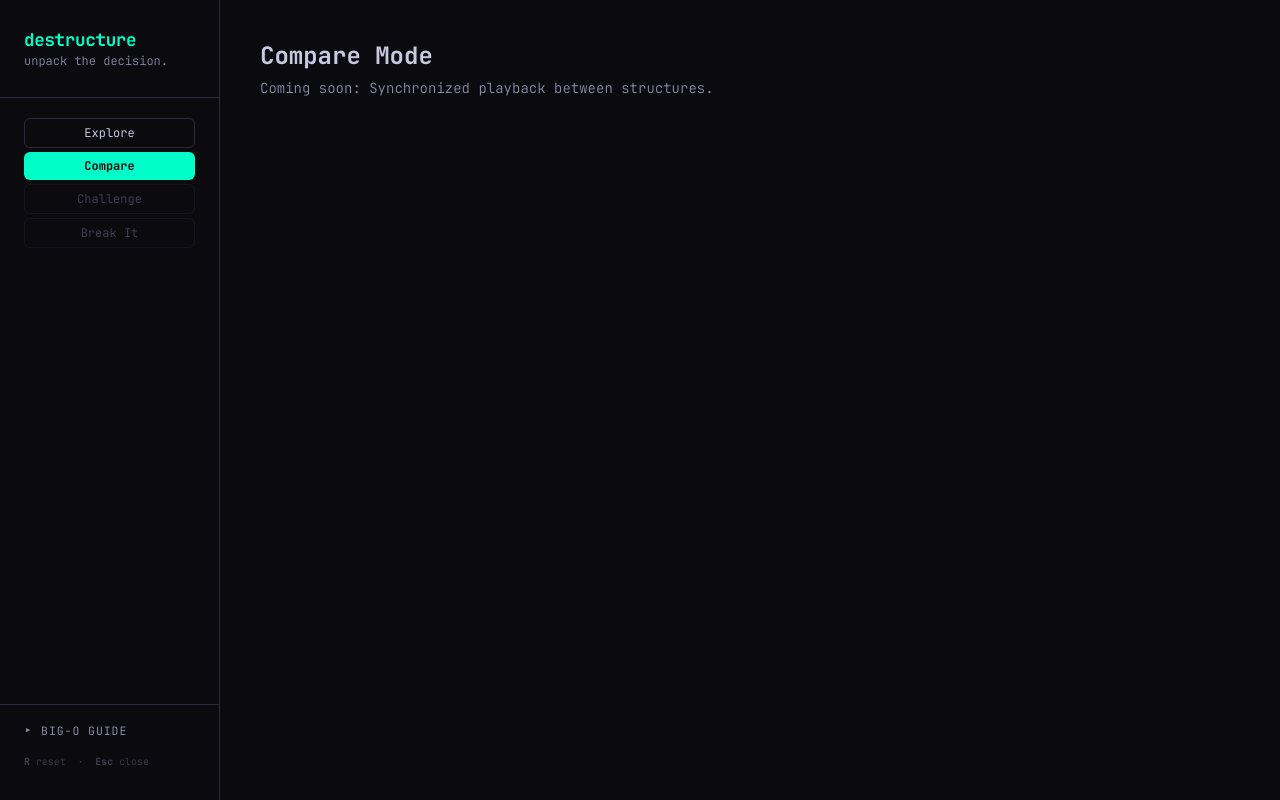
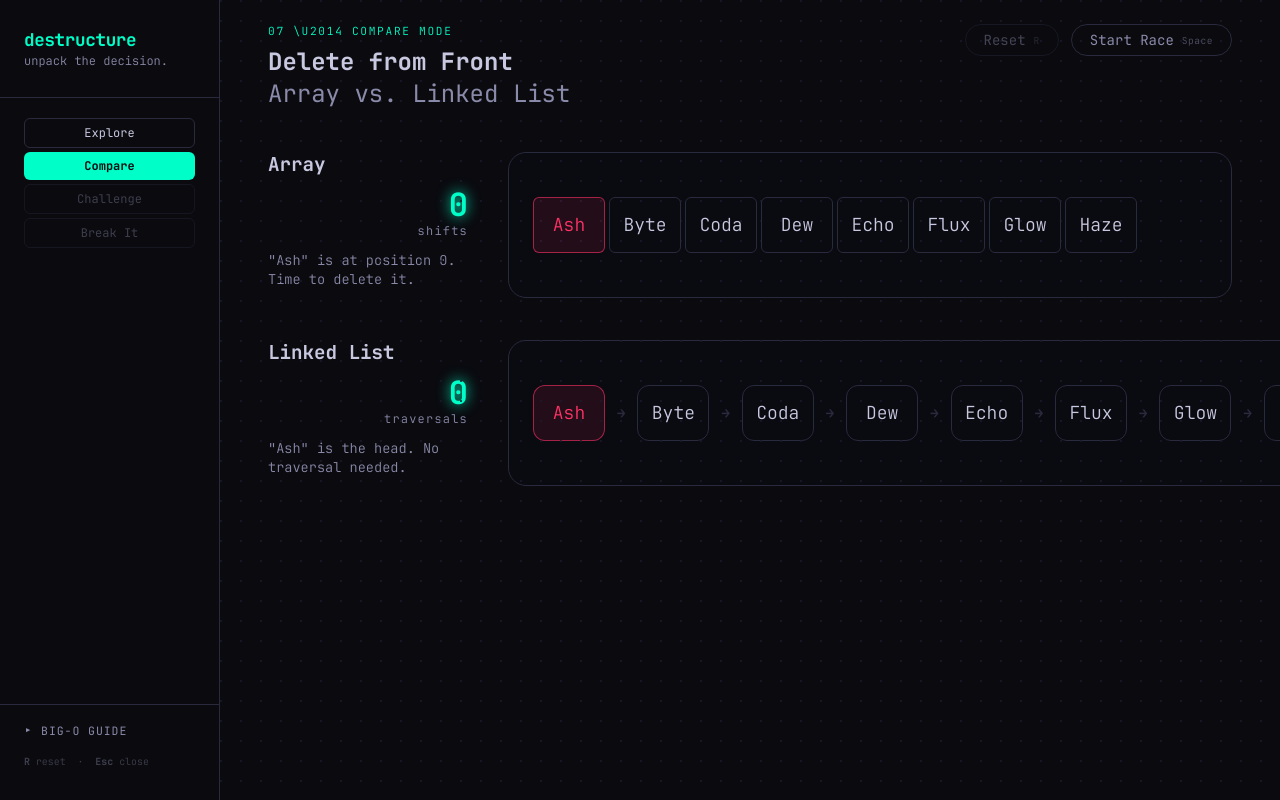
Before and after one commit to adamsantoyo/destructure, a React (Vite) app: page / in a window 1280 px wide. Both pictures are taken after a click on the button "Compare". Built offline with nearby package versions, Linux system fonts and the light colour scheme.

Commit message:
feat: implement CompareScene side-by-side array vs linked-list

```diff
--- a/src/modes/compare/CompareScene.jsx
+++ b/src/modes/compare/CompareScene.jsx
@@ -1,8 +1,237 @@
-export default function CompareScene() {
+import { useState, useEffect, useMemo, useRef, useCallback } from 'react'
+import { motion, AnimatePresence } from 'framer-motion' // eslint-disable-line no-unused-vars
+import Grid from '../../components/Grid'
+import CtrlButton from '../../components/CtrlButton'
+import Counter from '../../components/Counter'
+import { deleteFirst as arrayDeleteFirst } from '../../structures/array'
+import { deleteFirst as listDeleteFirst } from '../../structures/linkedList'
+
+const INITIAL_DATA = ['Ash', 'Byte', 'Coda', 'Dew', 'Echo', 'Flux', 'Glow', 'Haze']
+
+/* ── Generic Renderers ── */
+
+function ArrayRow({ items, step }) {
   return (
-    <div style={{ display: 'flex', flexDirection: 'column', height: '100%', padding: '40px' }}>
-      <div style={{ fontSize: '1.5rem', fontWeight: 700, color: 'var(--text)' }}>Compare Mode</div>
-      <div style={{ color: 'var(--text-dim)', marginTop: 8 }}>Coming soon: Synchronized playback between structures.</div>
+    <div style={{ display: 'flex', gap: 4, padding: '20px 0', minHeight: 80, position: 'relative' }}>
+      <AnimatePresence mode="popLayout">
+        {items.map((val, idx) => {
+          if (val === null) return (
+             <div key={`empty-${idx}`} style={{ width: 'var(--cell-w)', height: 'var(--cell-h)', border: '1px dashed var(--border)', borderRadius: 'var(--radius-sm)', opacity: 0.2 }} />
+          )
+
+          let isHighlighted = false
+          let isDanger = false
+
+          if (step) {
+             if (step.type === 'highlight' && step.index === idx) isDanger = true
+             if ((step.type === 'remove' && step.index === idx)) isDanger = true
+             if (step.type === 'shift' && step.fromIndex === idx) isHighlighted = true
+             if (step.type === 'shift' && step.toIndex === idx) { isHighlighted = true; isDanger = true; }
+          }
+
+          let cellBorder = isDanger ? 'rgba(255,51,102,0.6)' : isHighlighted ? 'rgba(0,255,200,0.6)' : 'var(--border)'
+          let cellColor = isDanger ? 'var(--danger)' : isHighlighted ? 'var(--accent)' : 'var(--text)'
+          let cellBg = isDanger ? 'rgba(255,51,102,0.1)' : isHighlighted ? 'rgba(0,255,200,0.1)' : 'transparent'
+
+          return (
+            <motion.div
+              layout
+              key={val}
+              initial={{ opacity: 0, scale: 0.8 }}
+              animate={{ opacity: 1, scale: 1, border: `1px solid ${cellBorder}`, color: cellColor, background: cellBg }}
+              exit={{ opacity: 0, scale: 0.6, y: -20 }}
+              style={{
+                width: 'var(--cell-w)', height: 'var(--cell-h)',
+                borderRadius: 'var(--radius-sm)',
+                display: 'flex', alignItems: 'center', justifyContent: 'center',
+                fontSize: 'var(--size-base)',
+              }}
+            >
+              {val}
+            </motion.div>
+          )
+        })}
+      </AnimatePresence>
     </div>
   )
 }
+
+function ListRow({ items, step }) {
+  return (
+    <div style={{ display: 'flex', alignItems: 'center', gap: 12, padding: '20px 0', minHeight: 80 }}>
+      <AnimatePresence mode="popLayout">
+        {items.map((val, idx) => {
+          if (val === null) return null
+
+          let isDanger = step && (step.type === 'highlight' || step.type === 'remove') && step.index === idx
+          let isRelink = step && step.type === 'relink' && idx === 0
+
+          let cellBorder = isDanger ? 'rgba(255,51,102,0.6)' : isRelink ? 'rgba(0,255,200,0.6)' : 'var(--border)'
+          let cellColor = isDanger ? 'var(--danger)' : isRelink ? 'var(--accent)' : 'var(--text)'
+          let cellBg = isDanger ? 'rgba(255,51,102,0.1)' : isRelink ? 'rgba(0,255,200,0.1)' : 'transparent'
+
+          return (
+            <div key={val} style={{ display: 'flex', alignItems: 'center', gap: 12 }}>
+              <motion.div
+                layout
+                initial={{ opacity: 0, scale: 0.8 }}
+                animate={{ opacity: 1, scale: 1, border: `1px solid ${cellBorder}`, color: cellColor, background: cellBg }}
+                exit={{ opacity: 0, scale: 0.6, y: -20 }}
+                style={{
+                  width: 'var(--cell-w)', height: 'var(--cell-h)',
+                  borderRadius: 'var(--radius-md)',
+                  display: 'flex', alignItems: 'center', justifyContent: 'center',
+                  fontSize: 'var(--size-base)',
+                }}
+              >
+                {val}
+              </motion.div>
+              {idx < items.length - 1 && (
+                <div style={{ color: isRelink ? 'var(--accent)' : 'var(--border)', fontWeight: 700 }}>→</div>
+              )}
+            </div>
+          )
+        })}
+      </AnimatePresence>
+    </div>
+  )
+}
+
+/* ── State Reducers for playback ── */
+
+function applyArrayStep(list, step) {
+  let next = [...list]
+  if (step.type === 'remove') {
+    next[step.index] = null
+  } else if (step.type === 'shift') {
+    next[step.toIndex] = next[step.fromIndex]
+    next[step.fromIndex] = null
+  }
+  if (step.type === 'done') {
+     next = next.filter(x => x !== null)
+  }
+  return next
+}
+
+function applyListStep(list, step) {
+  let next = [...list]
+  if (step.type === 'remove') {
+     next.splice(step.index, 1)
+  }
+  return next
+}
+
+
+export default function CompareScene() {
+  const arraySteps = useMemo(() => arrayDeleteFirst([...INITIAL_DATA]), [])
+  const listSteps = useMemo(() => listDeleteFirst([...INITIAL_DATA]), [])
+
+  const [stepIdx, setStepIdx] = useState(0)
+  const [isPlaying, setIsPlaying] = useState(false)
+
+  const timerRef = useRef(null)
+
+  const maxSteps = Math.max(arraySteps.length, listSteps.length)
+
+  // Derive UI state perfectly from the step index
+  const arrayState = useMemo(() => {
+    return arraySteps.slice(0, stepIdx).reduce(applyArrayStep, [...INITIAL_DATA])
+  }, [arraySteps, stepIdx])
+
+  const listState = useMemo(() => {
+    return listSteps.slice(0, stepIdx).reduce(applyListStep, [...INITIAL_DATA])
+  }, [listSteps, stepIdx])
+
+  const advanceStep = useCallback(() => {
+    setStepIdx(prev => {
+      const next = prev + 1
+      if (next >= maxSteps) {
+        setTimeout(() => setIsPlaying(false), 0)
+        return maxSteps
+      }
+      return next
+    })
+  }, [maxSteps])
+
+  useEffect(() => {
+    if (isPlaying) {
+      if (stepIdx >= maxSteps) {
+         setTimeout(() => setIsPlaying(false), 0)
+      } else {
+         timerRef.current = setInterval(advanceStep, 700)
+      }
+    }
+    return () => clearInterval(timerRef.current)
+  }, [isPlaying, advanceStep, stepIdx, maxSteps])
+
+  const handleReset = () => {
+    setIsPlaying(false)
+    setStepIdx(0)
+  }
+
+  const arrStepCurrent = arraySteps[Math.min(stepIdx, arraySteps.length - 1)] || null
+  const lstStepCurrent = listSteps[Math.min(stepIdx, listSteps.length - 1)] || null
+
+  return (
+    <div style={{ display: 'flex', flexDirection: 'column', height: '100%', position: 'relative', overflow: 'hidden' }}>
+      <Grid />
+
+      <div style={{
+        position: 'relative', zIndex: 1,
+        padding: '24px var(--canvas-pad) 0',
+        display: 'flex', justifyContent: 'space-between', alignItems: 'flex-start',
+      }}>
+        <div>
+          <div style={{ fontSize: '0.7rem', color: 'var(--accent)', letterSpacing: '0.15em', textTransform: 'uppercase', marginBottom: 8 }}>
+            07 \u2014 Compare Mode
+          </div>
+          <h2 style={{ fontSize: 'var(--size-prompt)', fontWeight: 700, color: 'var(--text)', lineHeight: 1.35, fontFamily: 'var(--font)', margin: 0 }}>
+            Delete from Front<br/>
+            <span style={{ color: 'var(--text-dim)', fontWeight: 400 }}>Array vs. Linked List</span>
+          </h2>
+        </div>
+
+        <div style={{ display: 'flex', gap: 12 }}>
+          <CtrlButton label="Reset" onClick={handleReset} shortcut="R" disabled={stepIdx === 0} />
+          {isPlaying ? (
+            <CtrlButton label="Pause" onClick={() => setIsPlaying(false)} shortcut="Space" />
+          ) : (
+            <CtrlButton label={stepIdx === 0 ? "Start Race" : stepIdx >= maxSteps ? "Finished" : "Resume"} onClick={() => setIsPlaying(true)} disabled={stepIdx >= maxSteps} shortcut="Space" />
+          )}
+        </div>
+      </div>
+
+      <div style={{ flex: 1, display: 'flex', flexDirection: 'column', padding: '0 var(--canvas-pad)', marginTop: 40, gap: 40, overflowY: 'auto' }}>
+
+        {/* ARRAY TRACK */}
+        <div style={{ display: 'flex', gap: 40, alignItems: 'center' }}>
+          <div style={{ flex: '0 0 200px' }}>
+             <h3 style={{ fontSize: '1.2rem', color: 'var(--text)', margin: '0 0 12px' }}>Array</h3>
+             <Counter value={arrStepCurrent?.ops || 0} total={INITIAL_DATA.length - 1} label="shifts" />
+             <div style={{ minHeight: 48, marginTop: 12, fontSize: '0.85rem', color: 'var(--text-dim)', lineHeight: 1.4 }}>
+               {arrStepCurrent?.explanation || 'Ready. Click Start Race.'}
+             </div>
+          </div>
+          <div style={{ flex: 1, padding: 24, background: 'rgba(10,10,20,0.5)', border: '1px solid var(--border)', borderRadius: 'var(--radius-lg)' }}>
+             <ArrayRow items={arrayState} step={arrStepCurrent} />
+          </div>
+        </div>
+
+        {/* LINKED LIST TRACK */}
+        <div style={{ display: 'flex', gap: 40, alignItems: 'center' }}>
+          <div style={{ flex: '0 0 200px' }}>
+             <h3 style={{ fontSize: '1.2rem', color: 'var(--text)', margin: '0 0 12px' }}>Linked List</h3>
+             <Counter value={lstStepCurrent?.ops || 0} total={INITIAL_DATA.length - 1} label="traversals" />
+             <div style={{ minHeight: 48, marginTop: 12, fontSize: '0.85rem', color: 'var(--text-dim)', lineHeight: 1.4 }}>
+               {lstStepCurrent?.explanation || 'Ready. Click Start Race.'}
+             </div>
+          </div>
+          <div style={{ flex: 1, padding: 24, background: 'rgba(10,10,20,0.5)', border: '1px solid var(--border)', borderRadius: 'var(--radius-lg)' }}>
+             <ListRow items={listState} step={lstStepCurrent} />
+          </div>
+        </div>
+
+      </div>
+    </div>
+  )
+}
```
